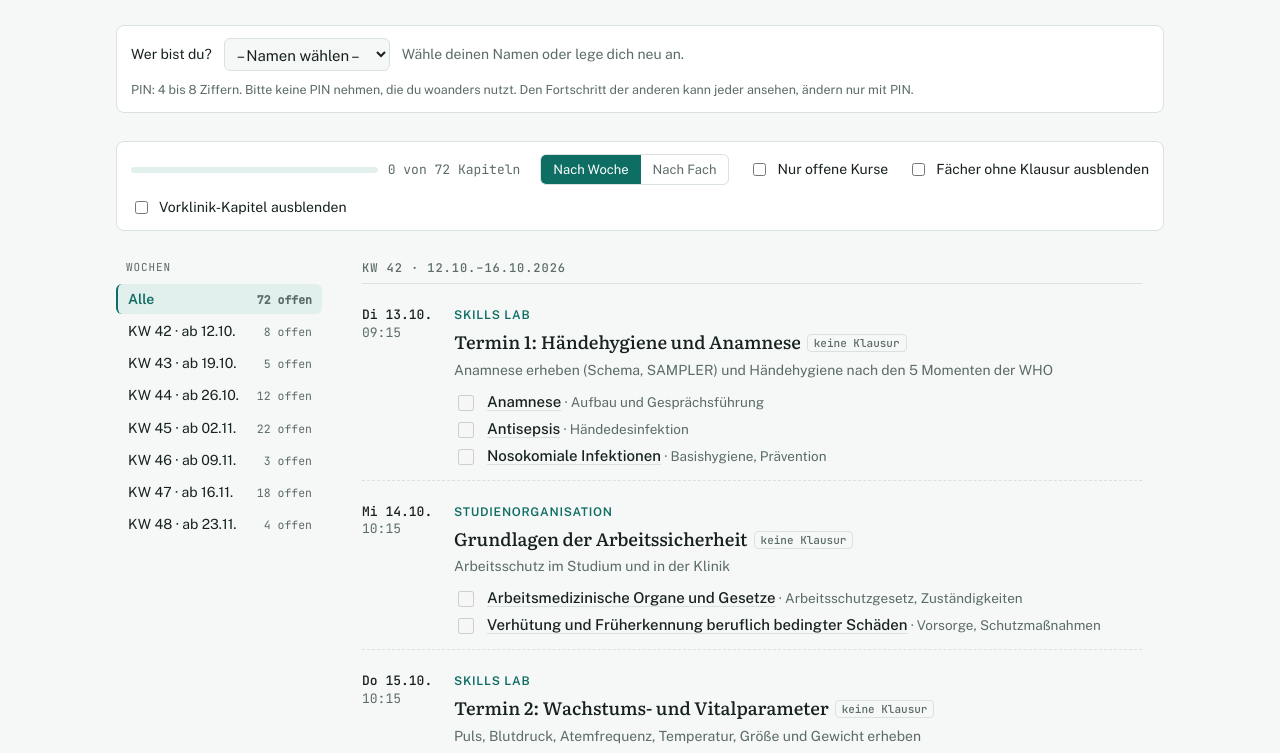
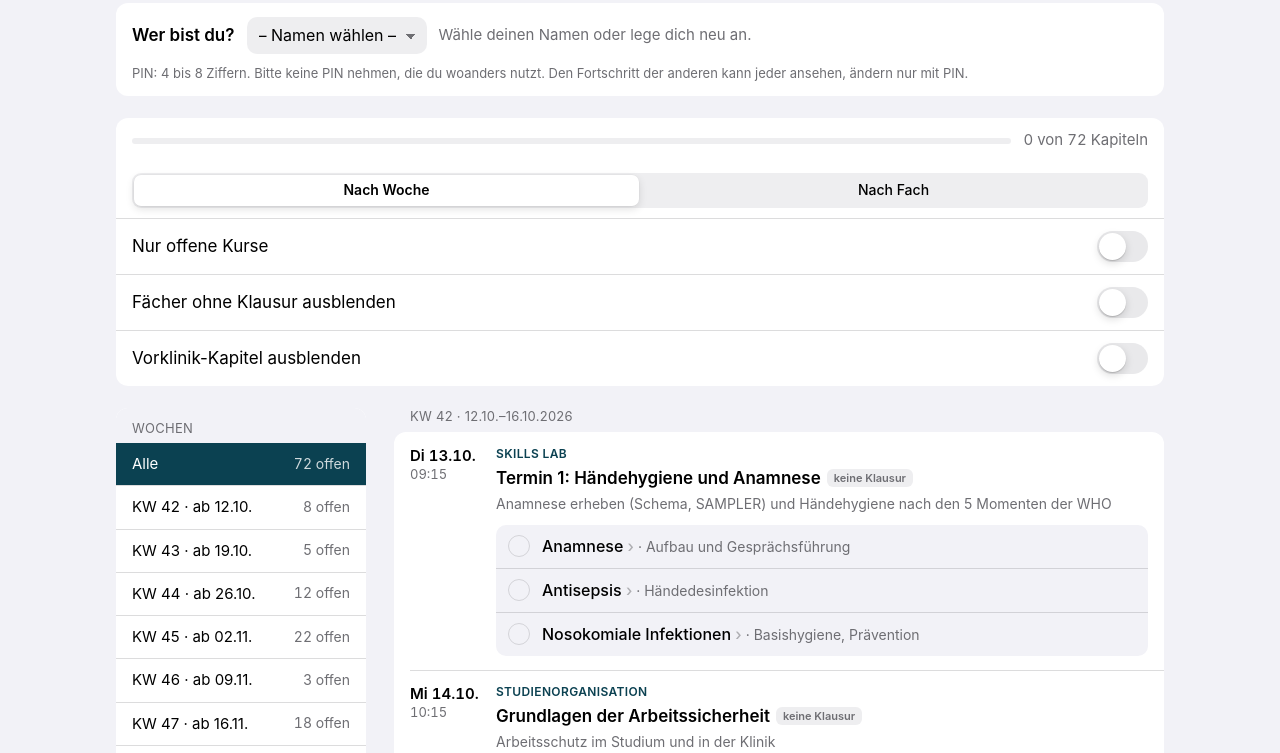
Before and after one commit to JadKhayat/amboss-liste, a plain HTML site: page index.html in a window 1280 px wide. Shown: the part 125-878 px from the top of the page. Drawn offline with nearby package versions, Linux system fonts and the light colour scheme; no server answers.

Commit message:
Design im iOS-Stil, Akzentfarbe #0B4151
Co-Authored-By: Claude Opus 5.5 <noreply@anthropic.com>
Claude-Session: https://claude.ai/code/session_01QBpfrrHh9T54TvRaGZuaFb

```diff
--- a/index.html
+++ b/index.html
@@ -3,101 +3,134 @@
 <head>
 <meta charset="utf-8">
 <meta name="viewport" content="width=device-width,initial-scale=1,viewport-fit=cover">
+<meta name="apple-mobile-web-app-capable" content="yes">
+<meta name="apple-mobile-web-app-title" content="Amboss-Liste">
 <meta name="robots" content="noindex">
 <style>:root{box-sizing:border-box;padding-top:env(safe-area-inset-top,0px);padding-bottom:env(safe-area-inset-bottom,0px)}*,*::before,*::after{box-sizing:inherit}body{margin:0}img{max-width:100%}[hidden]{display:none!important}</style>
 <title>Amboss zur Kursvorbereitung</title>
-<link rel="preconnect" href="https://fonts.googleapis.com">
-<link rel="stylesheet" href="https://fonts.googleapis.com/css2?family=Literata:opsz,wght@7..72,500;7..72,650&family=Public+Sans:wght@400;500;600&family=JetBrains+Mono:wght@400;500&display=swap">
+<meta name="theme-color" content="#F2F2F7" media="(prefers-color-scheme: light)">
+<meta name="theme-color" content="#000000" media="(prefers-color-scheme: dark)">
 <style>
-/* Layout: eine ruhige Spalte, gegliedert nach Kalenderwochen; jede Pflichtveranstaltung ist eine Zeile mit abhakbaren Amboss-Kapiteln. */
+/* iOS-Anmutung: gruppierte Listen auf Systemgrau, Systemschrift, Akzent #0B4151 */
 :root{
-  --bg:#f6f8f7; --surface:#ffffff; --fg:#17211f; --muted:#5b6b67; --line:#d9e2df;
-  --accent:#0f6e64; --accent-soft:#e2f0ed; --done:#8a9a96;
-  --f-display:"Literata", Georgia, "Times New Roman", serif;
-  --f-body:"Public Sans", system-ui, -apple-system, "Segoe UI", sans-serif;
-  --f-mono:"JetBrains Mono", ui-monospace, "SF Mono", Menlo, monospace;
+  --bg:#F2F2F7; --card:#FFFFFF; --fg:#000000; --muted:#6E6E73; --tert:#AEAEB2; --sep:rgba(60,60,67,.18);
+  --accent:#0B4151; --accent-fg:#FFFFFF; --tint:rgba(11,65,81,.10); --fill:rgba(118,118,128,.12); --switch-off:#E9E9EB;
+  --done:#8E8E93; --red:#FF3B30;
+  --f:-apple-system,BlinkMacSystemFont,"SF Pro Text","SF Pro Display","Helvetica Neue",Helvetica,Arial,sans-serif;
+  --r:12px;
 }
-@media (prefers-color-scheme: dark){:root:not([data-theme="light"]){
-  --bg:#111816; --surface:#18211f; --fg:#e4ecea; --muted:#9aaba7; --line:#2a3734;
-  --accent:#5cc2b3; --accent-soft:#1d3531; --done:#6d7d79; color-scheme:dark}}
-:root[data-theme="dark"]{
-  --bg:#111816; --surface:#18211f; --fg:#e4ecea; --muted:#9aaba7; --line:#2a3734;
-  --accent:#5cc2b3; --accent-soft:#1d3531; --done:#6d7d79; color-scheme:dark}
-body{background:var(--bg);color:var(--fg);font-family:var(--f-body);font-size:15px;line-height:1.5}
-.wrap{max-width:1080px;margin:0 auto;padding-block:28px 64px;padding-left:max(16px,env(safe-area-inset-left,0px));padding-right:max(16px,env(safe-area-inset-right,0px));display:flex;flex-direction:column;gap:28px}
-header{display:flex;flex-direction:column;gap:10px}
-h1{font-family:var(--f-display);font-weight:650;font-size:clamp(26px,5vw,34px);line-height:1.15;margin:0;text-wrap:balance}
-.lead{margin:0;color:var(--muted);max-width:62ch}
-.bar{display:flex;flex-wrap:wrap;align-items:center;gap:12px 20px;padding:12px 14px;background:var(--surface);border:1px solid var(--line);border-radius:8px}
-.prog{display:flex;align-items:center;gap:10px;flex:1 1 220px;min-width:0}
-.track{flex:1;height:6px;background:var(--accent-soft);border-radius:3px;overflow:hidden}
-.fill{height:100%;background:var(--accent);width:0;transition:width .3s}
-.count{font-family:var(--f-mono);font-size:13px;font-variant-numeric:tabular-nums;color:var(--muted);white-space:nowrap}
-.toggle{display:flex;align-items:center;gap:8px;font-size:14px;cursor:pointer}
-.seg{display:inline-flex;border:1px solid var(--line);border-radius:6px;overflow:hidden}
-.seg button{font:inherit;font-size:13px;padding:5px 12px;border:0;background:transparent;color:var(--muted);cursor:pointer}
-.seg button[aria-pressed="true"]{background:var(--accent);color:var(--surface)}
-.week h2 .n{float:right;letter-spacing:0;text-transform:none}
-.week{display:flex;flex-direction:column;gap:10px}
-.week h2{font-family:var(--f-mono);font-weight:500;font-size:12px;letter-spacing:.08em;text-transform:uppercase;color:var(--muted);margin:0;padding-bottom:6px;border-bottom:1px solid var(--line)}
-.kurs{display:grid;grid-template-columns:76px 1fr;gap:4px 16px;padding:12px 0;border-bottom:1px dashed var(--line)}
-.kurs:last-child{border-bottom:0}
-.when{font-family:var(--f-mono);font-size:13px;line-height:1.35;color:var(--muted);font-variant-numeric:tabular-nums}
-.when b{display:block;color:var(--fg);font-weight:500}
-.body{min-width:0;display:flex;flex-direction:column;gap:6px}
-.fach{font-size:12px;letter-spacing:.06em;text-transform:uppercase;color:var(--accent);font-weight:600}
-.kurs h3{font-family:var(--f-display);font-weight:500;font-size:18px;line-height:1.3;margin:0}
-.thema{margin:0;color:var(--muted);font-size:14px}
-ul.art{list-style:none;margin:4px 0 0;padding:0;display:flex;flex-direction:column;gap:4px}
-ul.art li{display:flex;align-items:flex-start;gap:10px}
-ul.art input{margin-top:4px;accent-color:var(--accent);width:16px;height:16px;flex:none}
-ul.art a{color:var(--fg);font-weight:500;text-decoration:underline;text-decoration-color:var(--line);text-underline-offset:3px}
-ul.art a:hover,ul.art a:focus-visible{text-decoration-color:var(--accent)}
-ul.art .why{color:var(--muted);font-size:13.5px}
+@media (prefers-color-scheme: dark){:root{
+  --bg:#000000; --card:#1C1C1E; --fg:#FFFFFF; --muted:#98989F; --tert:#636366; --sep:rgba(84,84,88,.6);
+  --accent:#5FA7B8; --accent-fg:#00161D; --tint:rgba(95,167,184,.18); --fill:rgba(118,118,128,.24); --switch-off:#39393D;
+  --done:#8E8E93; --red:#FF453A; color-scheme:dark}}
+html{background:var(--bg)}
+body{background:var(--bg);color:var(--fg);font-family:var(--f);font-size:17px;line-height:1.35;-webkit-font-smoothing:antialiased;-webkit-text-size-adjust:100%}
+.wrap{max-width:1080px;margin:0 auto;padding-block:20px 56px;padding-left:max(16px,env(safe-area-inset-left,0px));padding-right:max(16px,env(safe-area-inset-right,0px));display:flex;flex-direction:column;gap:22px}
+header{display:flex;flex-direction:column;gap:6px;padding:0 4px}
+h1{font-size:clamp(30px,6vw,34px);font-weight:700;letter-spacing:.01em;line-height:1.15;margin:0;text-wrap:balance}
+.lead{margin:0;color:var(--muted);font-size:15px;max-width:62ch}
+
+/* Karte: Nutzer */
+.who{display:flex;flex-wrap:wrap;align-items:center;gap:10px 12px;padding:14px 16px;background:var(--card);border-radius:var(--r)}
+.who label{font-weight:600}
+.who select,.who input{font:inherit;font-size:16px;padding:8px 12px;border:0;border-radius:10px;background:var(--fill);color:var(--fg);min-width:0;-webkit-appearance:none;appearance:none}
+.who select{padding-right:30px;background-image:linear-gradient(45deg,transparent 50%,var(--muted) 50%),linear-gradient(135deg,var(--muted) 50%,transparent 50%);background-position:calc(100% - 16px) 52%,calc(100% - 11px) 52%;background-size:5px 5px;background-repeat:no-repeat}
+.who input.pin{width:7.5em;letter-spacing:.25em}
+.who input:focus,.who select:focus{outline:2px solid var(--accent);outline-offset:0}
+.who button{font:inherit;font-size:16px;font-weight:600;padding:8px 16px;border-radius:10px;border:0;background:var(--accent);color:var(--accent-fg);cursor:pointer}
+.who button.leise{background:transparent;color:var(--accent);padding-inline:6px}
+.who button:active{opacity:.7}
+.who .status{color:var(--muted);font-size:15px}
+.who .fehler{color:var(--red)}
+.who .klein{flex-basis:100%;font-size:13px;color:var(--muted);line-height:1.4}
+
+/* Karte: Steuerung */
+.bar{display:flex;flex-direction:column;background:var(--card);border-radius:var(--r);overflow:hidden}
+.bar>*{padding:12px 16px}
+.bar>*+*{border-top:.5px solid var(--sep)}
+.prog{display:flex;align-items:center;gap:12px;min-width:0}
+.track{flex:1;height:6px;background:var(--fill);border-radius:3px;overflow:hidden}
+.fill{height:100%;background:var(--accent);width:0;border-radius:3px;transition:width .35s cubic-bezier(.2,.8,.2,1)}
+.count{font-size:15px;font-variant-numeric:tabular-nums;color:var(--muted);white-space:nowrap}
+.seg{display:flex;background:var(--fill);border-radius:9px;padding:2px;gap:2px;margin:10px 16px;padding:2px!important;border-top:0!important}
+.seg button{flex:1;font:inherit;font-size:14px;font-weight:500;padding:6px 10px;border:0;border-radius:7px;background:transparent;color:var(--fg);cursor:pointer}
+.seg button[aria-pressed="true"]{background:var(--card);box-shadow:0 3px 8px rgba(0,0,0,.12),0 0 0 .5px rgba(0,0,0,.04);font-weight:600}
+@media (prefers-color-scheme: dark){.seg button[aria-pressed="true"]{background:#636366}}
+.toggle{display:flex;align-items:center;justify-content:space-between;gap:12px;font-size:17px;cursor:pointer}
+.toggle input{order:2;-webkit-appearance:none;appearance:none;flex:none;width:51px;height:31px;border-radius:16px;background:var(--switch-off);position:relative;margin:0;cursor:pointer;transition:background .2s}
+.toggle input::after{content:"";position:absolute;top:2px;left:2px;width:27px;height:27px;border-radius:50%;background:#fff;box-shadow:0 3px 8px rgba(0,0,0,.15),0 1px 1px rgba(0,0,0,.16);transition:transform .2s}
+.toggle input:checked{background:#34C759}
+.toggle input:checked::after{transform:translateX(20px)}
+
+/* Layout */
+.layout{display:grid;grid-template-columns:250px minmax(0,1fr);gap:28px;align-items:start}
+#liste{display:flex;flex-direction:column;gap:26px;min-width:0;max-width:780px}
+
+/* Index als Seitenleiste */
+.index{position:sticky;top:calc(env(safe-area-inset-top,0px) + 16px);display:flex;flex-direction:column;background:var(--card);border-radius:var(--r);overflow:hidden}
+.index .ilabel{font-size:13px;color:var(--muted);text-transform:uppercase;letter-spacing:.02em;padding:12px 16px 6px;background:var(--bg)}
+.index button{all:unset;box-sizing:border-box;display:flex;justify-content:space-between;align-items:center;gap:8px;width:100%;padding:11px 16px;font-size:15px;white-space:nowrap;color:var(--fg);cursor:pointer}
+.index button+button{border-top:.5px solid var(--sep)}
+.index button[aria-current="true"]{background:var(--accent);color:var(--accent-fg)}
+.index button[aria-current="true"] .c{color:inherit;opacity:.8}
+.index .c{font-size:14px;color:var(--muted);font-variant-numeric:tabular-nums;white-space:nowrap}
+.index .c.fertig{color:#34C759}
+.index button:focus-visible{outline:2px solid var(--accent);outline-offset:-2px}
+
+/* Gruppen (Woche / Fach) */
+.week{display:flex;flex-direction:column}
+.week h2{font-size:13px;font-weight:400;color:var(--muted);text-transform:uppercase;letter-spacing:.02em;margin:0;padding:0 16px 7px}
+.week h2 .n{float:right;text-transform:none;letter-spacing:0}
+.week h2+.kurs{border-top-left-radius:var(--r);border-top-right-radius:var(--r)}
+.kurs{display:grid;grid-template-columns:72px 1fr;gap:4px 14px;padding:14px 16px;background:var(--card);position:relative}
+.kurs:last-child{border-bottom-left-radius:var(--r);border-bottom-right-radius:var(--r)}
+.kurs+.kurs::before{content:"";position:absolute;top:0;left:16px;right:0;border-top:.5px solid var(--sep)}
+.when{font-size:13px;line-height:1.35;color:var(--muted);font-variant-numeric:tabular-nums}
+.when b{display:block;color:var(--fg);font-weight:600;font-size:15px}
+.body{min-width:0;display:flex;flex-direction:column;gap:5px}
+.fach{font-size:12px;font-weight:600;letter-spacing:.03em;text-transform:uppercase;color:var(--accent)}
+.kurs h3{font-size:17px;font-weight:600;line-height:1.3;margin:0}
+.thema{margin:0;color:var(--muted);font-size:14px;line-height:1.4}
+
+/* Kapitel mit runden Häkchen */
+ul.art{list-style:none;margin:6px 0 0;padding:0;display:flex;flex-direction:column;background:var(--bg);border-radius:10px;overflow:hidden}
+@media (prefers-color-scheme: dark){ul.art{background:#2C2C2E}}
+ul.art:empty{display:none}
+ul.art li{display:flex;align-items:flex-start;gap:12px;padding:10px 12px}
+ul.art li+li{border-top:.5px solid var(--sep)}
+ul.art input{-webkit-appearance:none;appearance:none;flex:none;width:22px;height:22px;margin:0;border-radius:50%;border:1.5px solid var(--tert);background:transparent;cursor:pointer;display:grid;place-items:center;transition:background .15s,border-color .15s}
+ul.art input:checked{background:var(--accent);border-color:var(--accent)}
+ul.art input:checked::after{content:"";width:6px;height:11px;border:solid var(--accent-fg);border-width:0 2px 2px 0;transform:translateY(-1px) rotate(45deg)}
+ul.art input:disabled{cursor:not-allowed;opacity:.45}
+ul.art input:focus-visible{outline:2px solid var(--accent);outline-offset:2px}
+ul.art a{color:var(--fg);font-weight:500;text-decoration:none;font-size:16px}
+ul.art a::after{content:" ›";color:var(--tert)}
+ul.art a:hover,ul.art a:focus-visible{color:var(--accent)}
+ul.art .why{color:var(--muted);font-size:14px}
 ul.art li.ok a{color:var(--done);text-decoration:line-through}
-.badge.nk{background:transparent;border:1px solid var(--line);color:var(--muted)}
-.badge.kl{background:transparent;color:var(--muted);border:1px solid var(--line);vertical-align:1px}
-.badge.vk{vertical-align:1px}
-.badge{font-family:var(--f-mono);font-size:11px;padding:1px 6px;border-radius:4px;background:var(--accent-soft);color:var(--accent);margin-left:6px;vertical-align:2px}
-.empty{padding:24px;border:1px dashed var(--line);border-radius:8px;color:var(--muted);text-align:center}
-.note{font-size:13px;color:var(--muted)}
-.dup{margin:2px 0 0;font-size:13px;color:var(--muted);font-style:italic}
+.badge{font-size:11px;font-weight:600;padding:2px 7px;border-radius:6px;background:var(--tint);color:var(--accent);margin-left:6px;vertical-align:2px;white-space:nowrap}
+.badge.nk{background:var(--fill);color:var(--muted)}
+.dup{margin:4px 0 0;font-size:13px;color:var(--muted)}
+.empty{padding:28px 20px;background:var(--card);border-radius:var(--r);color:var(--muted);text-align:center}
+.note{font-size:13px;color:var(--muted);text-align:center;margin:0}
 :focus-visible{outline:2px solid var(--accent);outline-offset:2px}
-.layout{display:grid;grid-template-columns:210px minmax(0,1fr);gap:36px;align-items:start}
-#liste{display:flex;flex-direction:column;gap:28px;min-width:0;max-width:780px}
-.week{scroll-margin-top:20px}
-.index{position:sticky;top:calc(env(safe-area-inset-top,0px) + 16px);display:flex;flex-direction:column;gap:2px;padding-right:4px}
-.index .ilabel{font-family:var(--f-mono);font-size:11px;letter-spacing:.08em;text-transform:uppercase;color:var(--muted);padding:0 10px 6px}
-.index button{all:unset;box-sizing:border-box;display:flex;justify-content:space-between;align-items:baseline;gap:8px;width:100%;padding:6px 10px;border-radius:6px;font-size:14px;line-height:1.3;color:var(--fg);cursor:pointer;border-left:2px solid transparent}
-.index button:hover{background:var(--accent-soft)}
-.index button[aria-current="true"]{border-left-color:var(--accent);background:var(--accent-soft);color:var(--accent);font-weight:600}
-.index .c{font-family:var(--f-mono);font-size:11.5px;color:var(--muted);font-variant-numeric:tabular-nums;white-space:nowrap}
-.index .c.fertig{color:var(--accent)}
-.index button:focus-visible{outline:2px solid var(--accent);outline-offset:-2px}
-@media (max-width:760px){.layout{grid-template-columns:1fr;gap:16px}
- .index{position:sticky;top:env(safe-area-inset-top,0px);z-index:5;flex-direction:row;overflow-x:auto;overflow-y:hidden;max-height:none;gap:6px;padding:8px 0;background:var(--bg);border-bottom:1px solid var(--line)}
- .index .ilabel{display:none}
- .index button{width:auto;flex:none;white-space:nowrap;border:1px solid var(--line);border-radius:999px;padding:5px 12px}
- .index button[aria-current="true"]{border-color:var(--accent)}
- .week{scroll-margin-top:64px}}
+
+@media (max-width:760px){
+  .layout{grid-template-columns:1fr;gap:14px}
+  .index{position:sticky;top:env(safe-area-inset-top,0px);z-index:5;flex-direction:row;overflow-x:auto;overflow-y:hidden;gap:8px;padding:8px 0;background:var(--bg);border-radius:0;-webkit-overflow-scrolling:touch;scrollbar-width:none}
+  .index::-webkit-scrollbar{display:none}
+  .index .ilabel{display:none}
+  .index button{width:auto;flex:none;white-space:nowrap;border-radius:999px;padding:7px 14px;background:var(--card);font-size:15px}
+  .index button+button{border-top:0}
+}
 @media (max-width:480px){.kurs{grid-template-columns:1fr}.when b{display:inline;margin-right:6px}}
-@media (prefers-reduced-motion:reduce){.fill{transition:none}}
+@media (prefers-reduced-motion:reduce){.fill,.toggle input,.toggle input::after{transition:none}}
 body::before{content:"";position:fixed;inset:0 0 auto;height:env(safe-area-inset-top,0px);z-index:10;background:var(--bg)}
-.who{display:flex;flex-wrap:wrap;align-items:center;gap:10px 12px;padding:12px 14px;background:var(--surface);border:1px solid var(--line);border-radius:8px;font-size:14px}
-.who label{display:flex;align-items:center;gap:8px}
-.who select,.who input{font:inherit;font-size:15px;padding:6px 8px;border:1px solid var(--line);border-radius:6px;background:var(--bg);color:var(--fg);min-width:0}
-.who input.pin{width:7.5em;letter-spacing:.2em}
-.who button{font:inherit;font-size:14px;padding:6px 12px;border-radius:6px;border:1px solid var(--accent);background:var(--accent);color:var(--surface);cursor:pointer}
-.who button.leise{background:transparent;color:var(--accent)}
-.who .status{color:var(--muted)}
-.who .fehler{color:#b3261e}
-@media (prefers-color-scheme: dark){:root:not([data-theme="light"]) .who .fehler{color:#f2b8b5}}
-.who .klein{flex-basis:100%;font-size:12.5px;color:var(--muted)}
 </style>
 
 <div class="wrap">
   <header>
-    <h1>Amboss zur Kursvorbereitung</h1>
+    <h1>Amboss-Liste</h1>
     <p class="lead">Pflichtveranstaltungen des 1. klinischen Semesters mit den passenden Amboss-Kapiteln. Themen aus Ilias und den Kursunterlagen. Abhaken, was gelesen ist.</p>
   </header>
   <div class="who" id="who">
```
